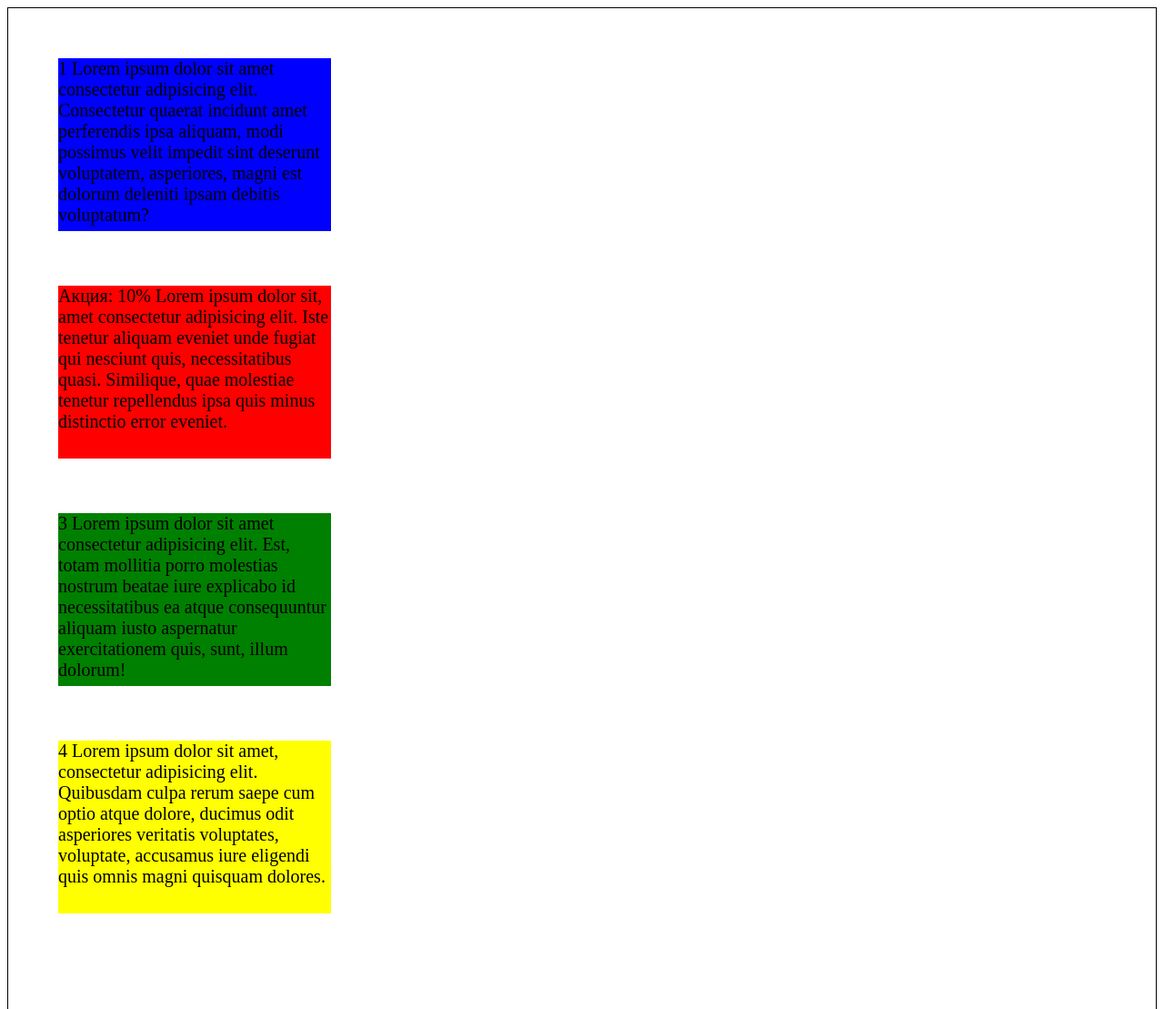
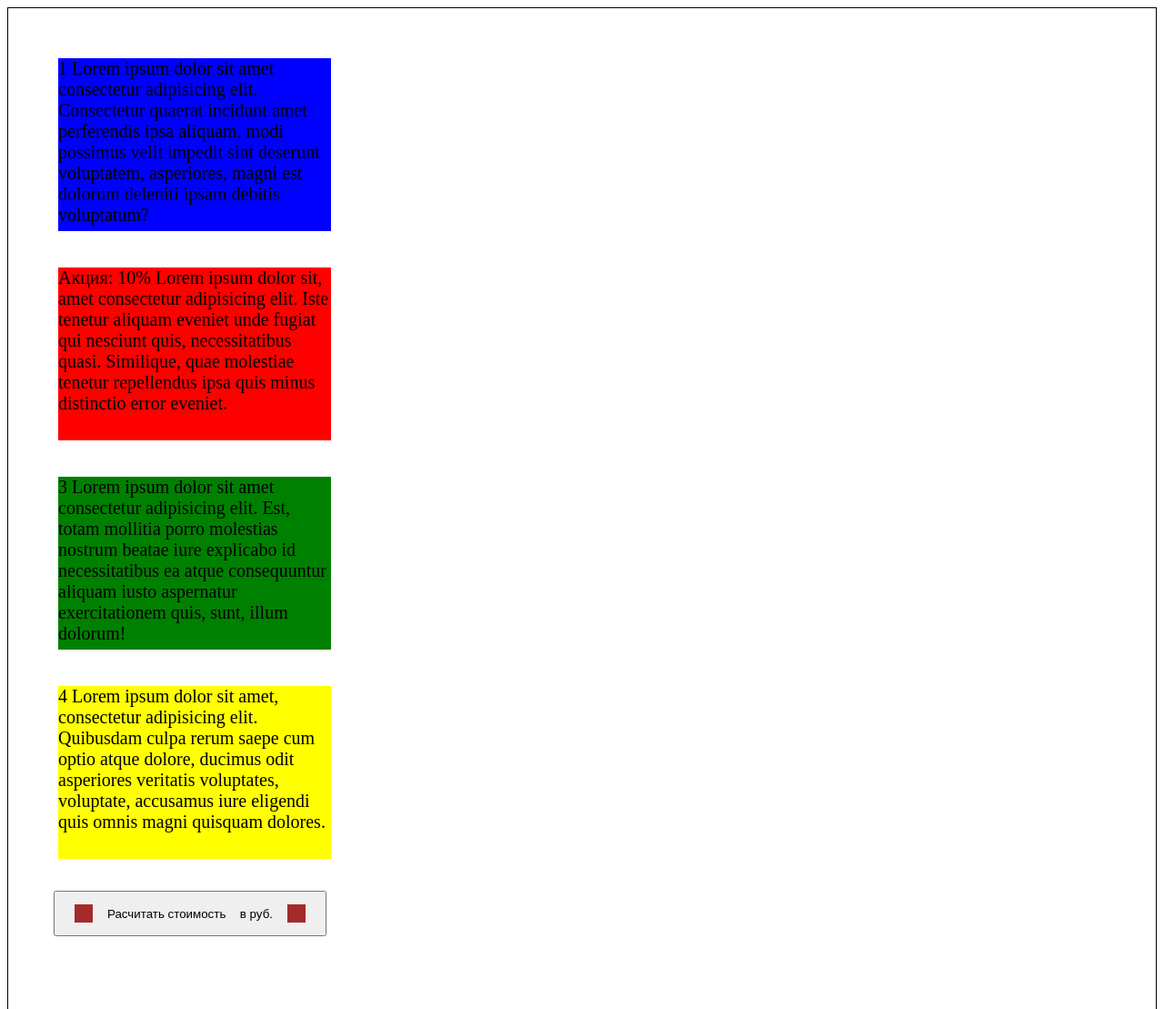
Before and after one commit to AndreiMedvedevSaratov/maxima5, a plain HTML site: page index.html in a window 1280 px wide. Shown: the top 1109 px of the page at 91% size. Drawn offline with Linux system fonts and the light colour scheme.

Commit message:
Animation

```diff
--- a/index.html
+++ b/index.html
@@ -22,6 +22,12 @@
     <div class="item-4">4 Lorem ipsum dolor sit amet, consectetur adipisicing elit. Quibusdam culpa rerum saepe cum
       optio atque dolore, ducimus odit asperiores veritatis voluptates, voluptate, accusamus iure eligendi quis omnis
       magni quisquam dolores.</div>
+    <button class="calculate">
+      <div class="kvadrat"></div>
+      <span>Расчитать стоимость</span>
+      <span>в руб.</span>
+      <div class="kvadrat"></div>
+    </button>
   </div>
 </body>
 
--- a/style.css
+++ b/style.css
@@ -42,3 +42,23 @@ html {
   background-color: yellow;
   /* order: -100; */
 }
+
+.calculate {
+  width: 300px;
+  height: 50px;
+  display: flex;
+  justify-content: space-evenly;
+  align-items: center;
+  transition: all 2000ms ease;
+  cursor: pointer;
+}
+
+.kvadrat {
+  width: 20px;
+  height: 20px;
+  background-color: brown;
+}
+
+.calculate:hover {
+  transform: scale(1.5) rotate(-180deg) translateX(1000px);
+}
```
